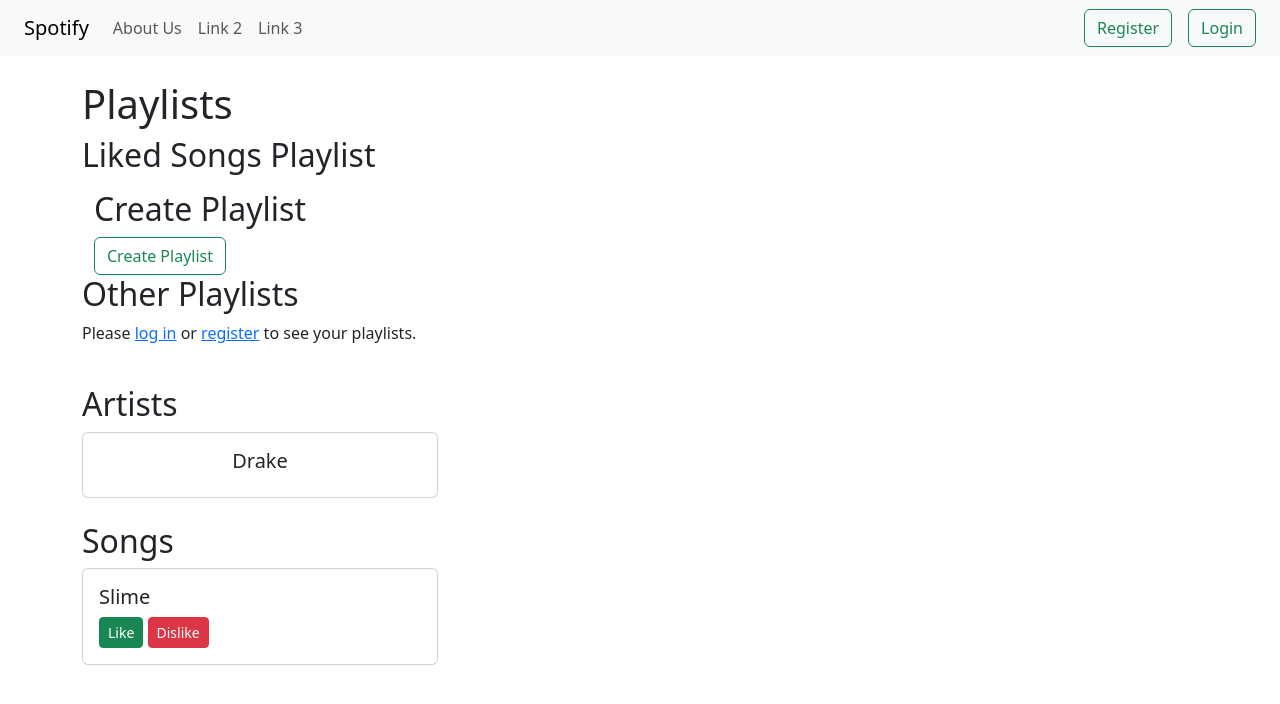
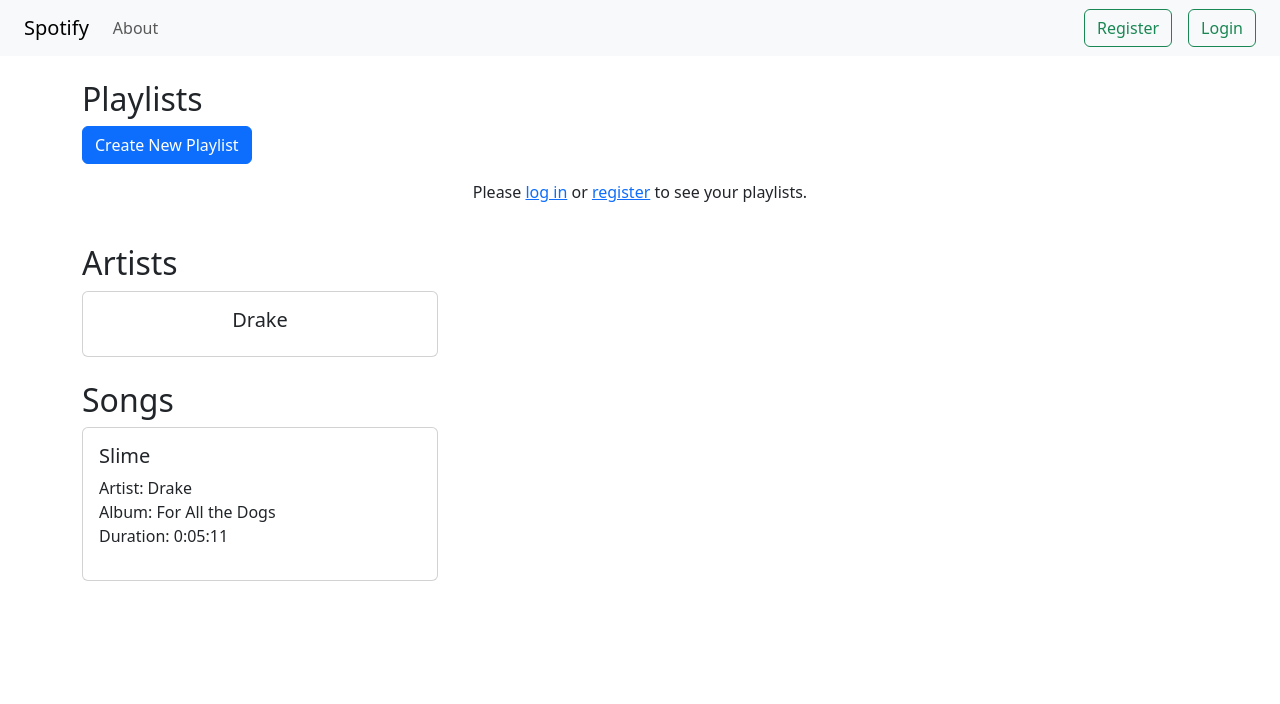
Before and after one commit to chiragchadha1/music-app-django, a Django app: page / in a window 1280 px wide. Shown: the top 704 px of the page. Run offline with Django 4.2, Linux system fonts and the light colour scheme; data comes from the database, SQL or seed files in the repository; both versions use the stored data as it was after the commit; some libraries are stand-ins or nearby versions.

Commit message:
Updated everything

```diff
--- a/main/templates/artists-all.html
+++ b/main/templates/artists-all.html
@@ -33,7 +33,7 @@
     <div class="row">
         {% for artist in artists %}
         <div class="col-md-4">
-            <a href="{% url 'main:choose_artist' artist.id %}" class="clickable-card">
+            <a href="{% url 'main:show_single_artist' artist.id %}" class="clickable-card">
                 <div class="card">
                     <div class="card-body">
                         <h5 class="card-title">{{ artist.name }}</h5>
--- a/main/templates/home.html
+++ b/main/templates/home.html
@@ -2,7 +2,7 @@
 
 {% block content %}
 {% include 'navbar.html' %}
-{% include 'playlists.html' %}
+{% include 'playlists-all.html' %}
 {% include 'artists-all.html' %}
 {% include 'songs.html' %}
 {% endblock %}
--- a/main/templates/navbar.html
+++ b/main/templates/navbar.html
@@ -6,13 +6,7 @@
     <div class="collapse navbar-collapse justify-content-between" id="navbarNav">
       <ul class="navbar-nav mr-auto">
         <li class="nav-item active">
-          <a class="nav-link" href="{% url 'main:about' %}">About Us</a>
-        </li>
-        <li class="nav-item">
-          <a class="nav-link" href="#">Link 2</a>
-        </li>
-        <li class="nav-item">
-          <a class="nav-link" href="#">Link 3</a>
+          <a class="nav-link" href="{% url 'main:about' %}">About</a>
         </li>
       </ul>
       <ul class="navbar-nav ml-auto align-items-center gap-3">
--- /dev/null
+++ b/main/templates/playlists-all.html
@@ -0,0 +1,67 @@
+{% extends 'base.html' %}
+{% block content %}
+<style>
+    .clickable-card {
+        text-decoration: none;
+        color: inherit;
+    }
+    .clickable-card:hover {
+        text-decoration: none;
+        color: inherit;
+    }
+    .clickable-card .card {
+        transition: border-color 0.3s;
+    }
+    .clickable-card:hover .card {
+        border-color: var(--bs-primary);
+    }
+    .clickable-card .card-body {
+        display: flex;
+        justify-content: center;
+        align-items: center;
+        height: 100%;
+    }
+    .card-footer {
+        text-align: center;
+        background: inherit;
+        border-top: none;
+    }
+</style>
+
+<div class="container mt-4">
+    <h2 class="no-underline">Playlists</h2>
+    <!-- Button to create a new playlist -->
+    <div class="mb-3">
+        <a href="{% url 'main:create_playlist' %}" class="btn btn-primary">Create New Playlist</a>
+    </div>
+    <!-- Playlist Grid -->
+    <div class="row">
+        {% if playlists %}
+            {% for playlist in playlists %}
+            <div class="col-md-4">
+                <div class="card">
+                    {% if playlist.name == "Liked Songs" %}
+                        <a href="{% url 'main:liked_songs' %}" class="clickable-card">
+                    {% else %}
+                        <a href="{% url 'main:show_single_playlist' playlist.id %}" class="clickable-card">
+                    {% endif %}
+                        <div class="card-body">
+                            <h5 class="card-title">{{ playlist.name }}</h5>
+                        </div>
+                    </a>
+                    {% if playlist.name != "Liked Songs" %}
+                        <div class="card-footer">
+                            <a href="{% url 'main:delete_playlist' playlist.id %}" class="btn btn-danger">Delete</a>
+                        </div>
+                    {% endif %}
+                </div>
+            </div>
+            {% endfor %}
+        {% else %}
+            <div class="col-md-12">
+                <p class="text-center">Please <a href="{% url 'main:login' %}">log in</a> or <a href="{% url 'main:register' %}">register</a> to see your playlists.</p>
+            </div>
+        {% endif %}
+    </div>
+</div>
+{% endblock %}
--- a/main/templates/playlists.html
+++ /dev/null
@@ -1,48 +0,0 @@
-{% extends 'base.html' %}
-{% block content %}
-<div class="container mt-4">
-    <h1>Playlists</h1>
-    <!--Liked Songs Playlist-->
-    <h2>Liked Songs Playlist</h2>
-    <ul>
-        {% for liked_song in liked_songs %}
-            <li>
-                {{ liked_song.song.title }} - {{ liked_song.song.artist }}
-                <form action="{% url 'unlike_song' liked_song.id %}" method="post">
-                    {% csrf_token %}
-                    <button type="submit"class="btn btn-outline-danger">Remove from Liked Songs</button>
-                </form>
-            </li>
-        {% endfor %}
-    </ul>
-    <!-- Create a new playlist -->
-    <div class="container">
-        <h2>Create Playlist</h2>
-        <form action="{% url 'main:addNewPlaylist' %}"method="post" class="form-group">
-            {% csrf_token %}
-            {{ form.as_p }}
-            <button type="submit" class="btn btn-outline-success">Create Playlist</button>
-        </form>
-    </div>
-    <!-- Playlist Grid -->
-    <h2>Other Playlists</h2>
-    <div class="row">
-        {% if playlists %}
-            {% for playlist in playlists %}
-            <div class="col-md-4">
-                <div class="card">
-                    <div class="card-body">
-                        <h5 class="card-title">{{ playlist.name }}</h5>
-                        <!-- Other playlist details -->
-                    </div>
-                </div>
-            </div>
-            {% endfor %}
-        {% else %}
-            <div class="col-md-12">
-                <p>Please <a href="{% url 'main:login' %}">log in</a> or <a href="{% url 'main:register' %}">register</a> to see your playlists.</p>
-            </div>
-        {% endif %}
-    </div>
-</div>
-{% endblock %}
--- a/main/templates/songs.html
+++ b/main/templates/songs.html
@@ -9,15 +9,18 @@
             <div class="card">
                 <div class="card-body">
                     <h5 class="card-title">{{ song.title }}</h5>
-                    <!-- Other song details -->
-                    <!-- "Like" and "Dislike" form for each song -->
-                    <form method="post" action="{% url 'main:like_song' %}">
-                        {% csrf_token %}
-                        <input type="hidden" name="song_id" value="{{ song.id }}">
-                        <button type="submit" class="btn btn-success btn-sm" name="action" value="like">Like</button>
-                        <button type="submit" class="btn btn-danger btn-sm" name="action" value="dislike">Dislike</button>
-                    </form>
-
+                    <p class="mb-0">Artist: {{ song.artists.all|join:", " }}</p>
+                    <p class="mb-0">Album: {{ song.album }}</p>
+                    <p>Duration: {{ song.duration }}</p>
+                    {% if playlists %}
+                        <form method="post" action="{% url 'main:like_unlike_song' song.id %}">
+                            {% csrf_token %}
+                            <button type="submit" class="btn {% if song.id in liked_song_ids %}btn-danger{% else %}btn-success{% endif %}">
+                                {% if song.id in liked_song_ids %}Unlike{% else %}Like{% endif %}
+                            </button>
+                        </form>
+                    {% else %}
+                    {% endif %}
                 </div>
             </div>
         </div>
--- a/main/urls.py
+++ b/main/urls.py
@@ -1,41 +1,19 @@
-"""
-URL configuration for musicproject project.
+from django.urls import path
+from . import views
 
-The `urlpatterns` list routes URLs to views. For more information please see:
-    https://docs.djangoproject.com/en/4.2/topics/http/urls/
-Examples:
-Function views
-    1. Add an import:  from my_app import views
-    2. Add a URL to urlpatterns:  path('', views.home, name='home')
-Class-based views
-    1. Add an import:  from other_app.views import Home
-    2. Add a URL to urlpatterns:  path('', Home.as_view(), name='home')
-Including another URLconf
-    1. Import the include() function: from django.urls import include, path
-    2. Add a URL to urlpatterns:  path('blog/', include('blog.urls'))
-"""
-
-from django.urls import path
-from .import views
-
-app_name= "main"
+app_name = "main"
 
 urlpatterns = [
     path('', views.home, name='home'),
     path('register/', views.user_register, name='register'),
     path('login/', views.user_login, name='login'),
     path('logout/', views.logout_view, name='logout'),
-    # path('artists/', views.show_artists, name='artists'),
-    path("artist/<int:artistID>", views.choose_artist, name="choose_artist"),
-    # path('playlists/', views.playlists, name='playlists'),
-    # path('songs/', views.show_songs, name='show_songs'),
     path('about/', views.about, name='about'),
-    path('like_song/', views.like_song, name='like_song'),
-    #path('liked_songs/', views.view_liked_songs, name='view_liked_songs'),
-    path("playlists/<int:playlistID>", views.show_playlists, name="show_playlists"),
-    path("playlists/addNew", views.addNewPlaylist, name="addNewPlaylist"),
-    # path("like/<int:songID>", views.likesong, name="likesong"),
-    path('song/<int:song_id>/like/', views.like_song, name='like_song'),
-    # path('unlike_song/<int:liked_song_id>/', views.unlike_song, name='unlike_song'),
+    path('playlists/liked_songs/', views.liked_songs, name='liked_songs'),
 
+    path("artist/<int:artistID>", views.show_single_artist, name="show_single_artist"),
+    path('playlist/<int:playlist_id>/', views.show_single_playlist, name='show_single_playlist'),
+    path('playlists/create/', views.create_playlist, name='create_playlist'),
+    path('playlists/delete/<int:playlist_id>/', views.delete_playlist, name='delete_playlist'),
+    path('song/<int:song_id>/like_unlike/', views.like_unlike_song, name='like_unlike_song'),
 ]
--- a/main/views.py
+++ b/main/views.py
@@ -2,31 +2,40 @@ from django.shortcuts import render, redirect, get_object_or_404
 from django.contrib.auth.models import User
 from django.contrib.auth import login, authenticate, logout
 from django.contrib import messages
-from django.http import JsonResponse
+from django.http import HttpResponseRedirect
+from django.urls import reverse
 from django.contrib.auth.decorators import login_required
 
-from .models import Artist, Playlist, Song, Like, LikedSong
-
-from .forms import SongForm
+from .models import Artist, Playlist, Song, Like
 from .forms import PlaylistForm
-
 
 def home(request):
     songs = Song.objects.all()
     artists = Artist.objects.all()
 
-    # Only include playlists in the context if the user is logged in
     if request.user.is_authenticated:
-        playlists = Playlist.objects.filter(creator=request.user)
+        # Convert QuerySet to a list
+        playlists = list(Playlist.objects.filter(creator=request.user).exclude(name="Liked Songs"))
+        liked_song_ids = set(request.user.like_set.values_list('song_id', flat=True))
+
+        # Check if "Liked Songs" playlist exists and insert it at the beginning
+        liked_songs_playlist = Playlist.objects.filter(creator=request.user, name="Liked Songs").first()
+        if liked_songs_playlist:
+            playlists.insert(0, liked_songs_playlist)
     else:
         playlists = None
+        liked_song_ids = None
 
     context = {
         'songs': songs,
         'artists': artists,
-        'playlists': playlists
+        'playlists': playlists,
+        'liked_song_ids': liked_song_ids,
     }
     return render(request, 'home.html', context)
+
+def about(request):
+    return render(request, 'about.html')
 
 # User Registration
 def user_register(request):
@@ -67,129 +76,76 @@ def logout_view(request):
     logout(request)
     return redirect('main:home')
 
-# def show_artists(request):
-#     artists = Artist.objects.all()
-#     context = {'artists': artists}
-#     return render(request, 'artists-all.html', context)
-
-# def playlists(request):
-#     if not request.user.is_authenticated:
-#         return redirect('main:login')  # Redirect to login if user is not authenticated
-
-#     # Only display playlists that belong to the logged-in user
-#     playlists = Playlist.objects.filter(creator=request.user)
-#     context = {'playlists': playlists}
-#     return render(request, 'playlists.html', context)
-
-def show_playlists(request, playlistID):
-    playlistObj = Playlist.objects.get(id=playlistID)
-    # i don't think this line is right
-    playlistList = Playlist.playlists_set.all()
-    context = {"list_of_playlists" : playlistList, "playlists_Name" : playlistObj.name}
-    return render(request, 'playlists.html', context)
-
-# def show_songs(request):
-#     songs = Song.objects.all()
-#     context = {'songs': songs}
-#     return render(request, 'songs.html', context)
-
-def choose_artist(request, artistID):
+def show_single_artist(request, artistID):
     artistObject = Artist.objects.get(id = artistID)
     songsList = artistObject.song_set.all()
     context ={"list_of_songs": songsList, "artist_name": artistObject.name, "followers": artistObject.followers}
     return render(request, "artist.html", context)
 
-def like_song(request, song_id):
-    song = get_object_or_404(Song, pk=song_id)
-    # Assuming the user is logged in and authenticated
-    if request.user.is_authenticated:
-        like, created = Like.objects.get_or_create(user=request.user, song=song)
-        if not created:
-            like.delete()
-        return JsonResponse({'liked': created})
-    else:
-        return JsonResponse({'error': 'User not authenticated'}, status=401)
+@login_required
+def liked_songs(request):
+    playlist = Playlist.objects.get(creator=request.user, name="Liked Songs")
+    liked_song_ids = set(request.user.like_set.values_list('song_id', flat=True))
 
-def about(request):
-    return render(request, 'about.html')
+    return render(request, 'liked_songs.html', {
+        'playlist': playlist,
+        'liked_song_ids': liked_song_ids
+    })
 
 
-# like/dislike song function
-def like_song(request):
+@login_required
+def show_single_playlist(request, playlist_id):
+    playlist = get_object_or_404(Playlist, id=playlist_id, creator=request.user)
+    songs_in_playlist = playlist.songs.all()
+    all_songs = Song.objects.all()
+    filtered_songs = all_songs.exclude(id__in=songs_in_playlist.values_list('id', flat=True))
+    liked_song_ids = set(request.user.like_set.values_list('song_id', flat=True))
+
     if request.method == 'POST':
-        form = SongForm(request.POST)
-        if form.is_valid():
-            song_id = form.cleaned_data['song_id']
-            action = form.cleaned_data['action']
-            try:
-                song = Song.objects.get(pk=song_id)
-                if action == 'like':
-                    LikedSong.objects.create(user=request.user, song=song)
-                elif action == 'dislike':
-                    liked_song = LikedSong.objects.filter(user=request.user, song=song).first()
-                    if liked_song:
-                        liked_song.delete()
-                return redirect('show_songs', song.id)
-            except Song.DoesNotExist:
-                return render(request, 'songs.html', {'form': form, 'error_message': 'Song does not exist'})
-    else:
-        form = SongForm()
-    return render(request, 'songs.html', {'form': form})
+        song_id = request.POST.get('song_id')
+        song = get_object_or_404(Song, id=song_id)
+        if 'add_song' in request.POST:
+            playlist.songs.add(song)
+        elif 'remove_song' in request.POST:
+            playlist.songs.remove(song)
+        return redirect('main:show_single_playlist', playlist_id=playlist_id)  # Redirect to refresh the page
 
-# liked songs playlist
-'''
+    context = {
+        'playlist': playlist,
+        'songs_in_playlist': songs_in_playlist,
+        'filtered_songs': filtered_songs,
+        'liked_song_ids': liked_song_ids,
+    }
+    return render(request, 'playlist.html', context)
+
 @login_required
-def view_liked_songs(request):
-    liked_songs = LikedSong.objects.filter(user=request.user)
+def like_unlike_song(request, song_id):
+    song = get_object_or_404(Song, id=song_id)
+    like, created = Like.objects.get_or_create(user=request.user, song=song)
 
-    # should be placed in playlist.html ?
-    return render(request, 'playlists.html', {'liked_songs': liked_songs})
-'''
-# create a playlist
-'''
+    if not created:
+        like.delete()
+
+    return HttpResponseRedirect(request.META.get('HTTP_REFERER', reverse('main:home')))
+
+@login_required
 def create_playlist(request):
     if request.method == 'POST':
         form = PlaylistForm(request.POST)
         if form.is_valid():
-            playlist = form.save(commit=False)
-            playlist.owner = request.user
-            playlist.save()
-            return redirect('main:show_songs')
+            new_playlist = form.save(commit=False)
+            new_playlist.creator = request.user
+            new_playlist.save()
+            messages.success(request, 'Playlist created successfully.')
+            return redirect('main:home')  # Or redirect to the new playlist's page
     else:
         form = PlaylistForm()
-    return render(request, 'playlists.html', {'form': form})
-'''
+
+    return render(request, 'create_playlist.html', {'form': form})
+
 @login_required
-def addNewPlaylist(request):
-
-    if request.method != "POST":
-
-        form = PlaylistForm()
-
-    else:
-
-        form = PlaylistForm(data=request.POST) # not meant to be filled, meant to be checked
-
-        if form.is_valid():
-
-            form.save() # stored in the db
-
-            return redirect('main:playlists')
-
-    context = {"form" : form} #executed if the form
-
-    return render(request, "playlists.html", context)
-# add songs to playlist
-def add_song_to_playlist(request, playlist_id, song_id):
-    playlist = Playlist.objects.get(id=playlist_id)
-    song = Song.objects.get(id=song_id)
-    if song not in playlist.songs.all():
-        playlist.songs.add(song)
-    return redirect('show_playlists', playlist_id=playlist_id)
-
-# delete songs from playlist
-def remove_song_from_playlist(request, playlist_id, song_id):
-    playlist = Playlist.objects.get(id=playlist_id)
-    song = Song.objects.get(id=song_id)
-    playlist.songs.remove(song)
-    return redirect('show_playlists', playlist_id=playlist_id)
+def delete_playlist(request, playlist_id):
+    playlist = get_object_or_404(Playlist, id=playlist_id, creator=request.user)
+    playlist.delete()
+    messages.success(request, 'Playlist deleted successfully.')
+    return redirect('main:home')
```
Also changed, not shown: main/forms.py (+1 -16 lines), main/models.py (+11 -0 lines), main/templates/create_playlist.html (added, +11 -0 lines), main/templates/liked_songs.html (added, +30 -0 lines), main/templates/playlist.html (added, +67 -0 lines), db.sqlite3, main/migrations/0003_like.py (added), 1 other file.
